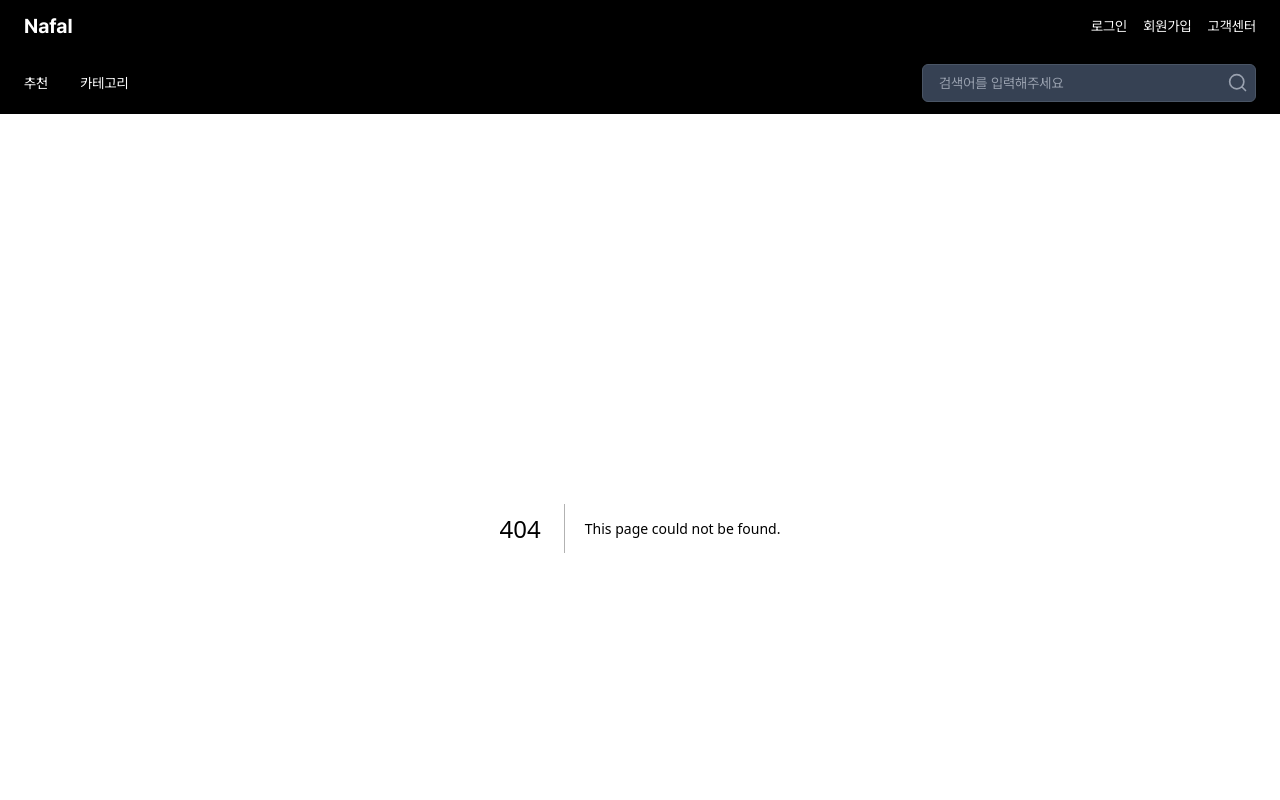
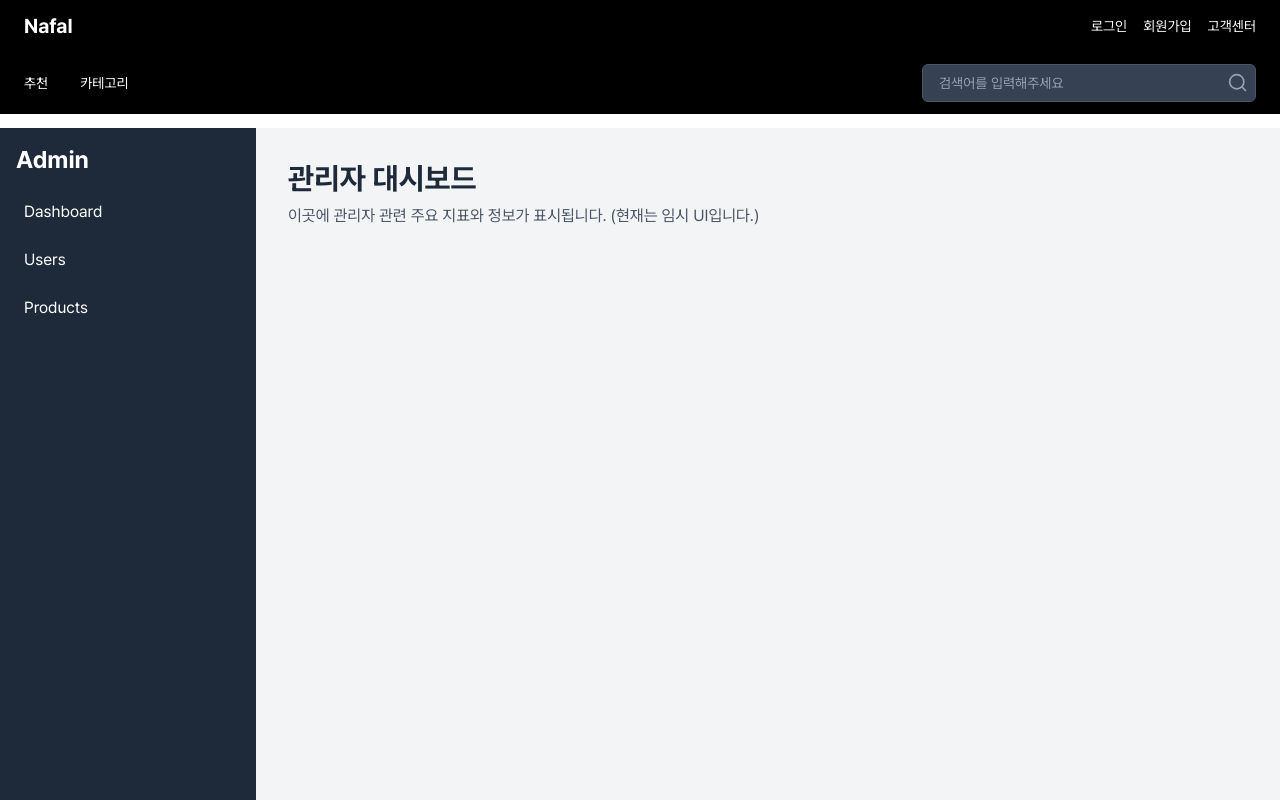
Before and after one commit to blaybus-highlight/Frontend, a Next.js app: page /backoffice in a window 1280 px wide. Before the commit this address had no page. Shown: the top 800 px of the page. Built offline with nearby package versions, Linux system fonts and the light colour scheme.

Commit message:
feat: Add initial backoffice layout and page

```diff
--- /dev/null
+++ b/src/app/backoffice/layout.tsx
@@ -0,0 +1,38 @@
+import React from 'react';
+
+export default function BackofficeLayout({
+  children,
+}: {
+  children: React.ReactNode;
+}) {
+  return (
+    <section className="flex h-screen bg-gray-100">
+      {/* TODO: 추후 이 곳에 사이드바 네비게이션 컴포넌트가 들어갑니다. */}
+      <aside className="w-64 flex-shrink-0 bg-gray-800 p-4 text-white">
+        <h1 className="mb-4 text-2xl font-bold">Admin</h1>
+        <nav>
+          <ul>
+            <li className="mb-2">
+              <a href="/backoffice" className="block rounded p-2 hover:bg-gray-700">
+                Dashboard
+              </a>
+            </li>
+            {/* TODO: 추후 관리자 메뉴들이 추가됩니다. */}
+            <li className="mb-2">
+              <a href="#" className="block rounded p-2 hover:bg-gray-700">
+                Users
+              </a>
+            </li>
+            <li className="mb-2">
+              <a href="#" className="block rounded p-2 hover:bg-gray-700">
+                Products
+              </a>
+            </li>
+          </ul>
+        </nav>
+      </aside>
+
+      <main className="flex-1 overflow-y-auto p-8">{children}</main>
+    </section>
+  );
+}
--- /dev/null
+++ b/src/app/backoffice/page.tsx
@@ -0,0 +1,13 @@
+import React from 'react';
+
+export default function BackofficeDashboardPage() {
+  return (
+    <div>
+      <h1 className="text-3xl font-bold text-gray-800">관리자 대시보드</h1>
+      <p className="mt-2 text-gray-600">
+        이곳에 관리자 관련 주요 지표와 정보가 표시됩니다. (현재는 임시 UI입니다.)
+      </p>
+      {/* TODO: 추후 백엔드 API 연동 후 실제 데이터가 표시됩니다. */}
+    </div>
+  );
+}
```
